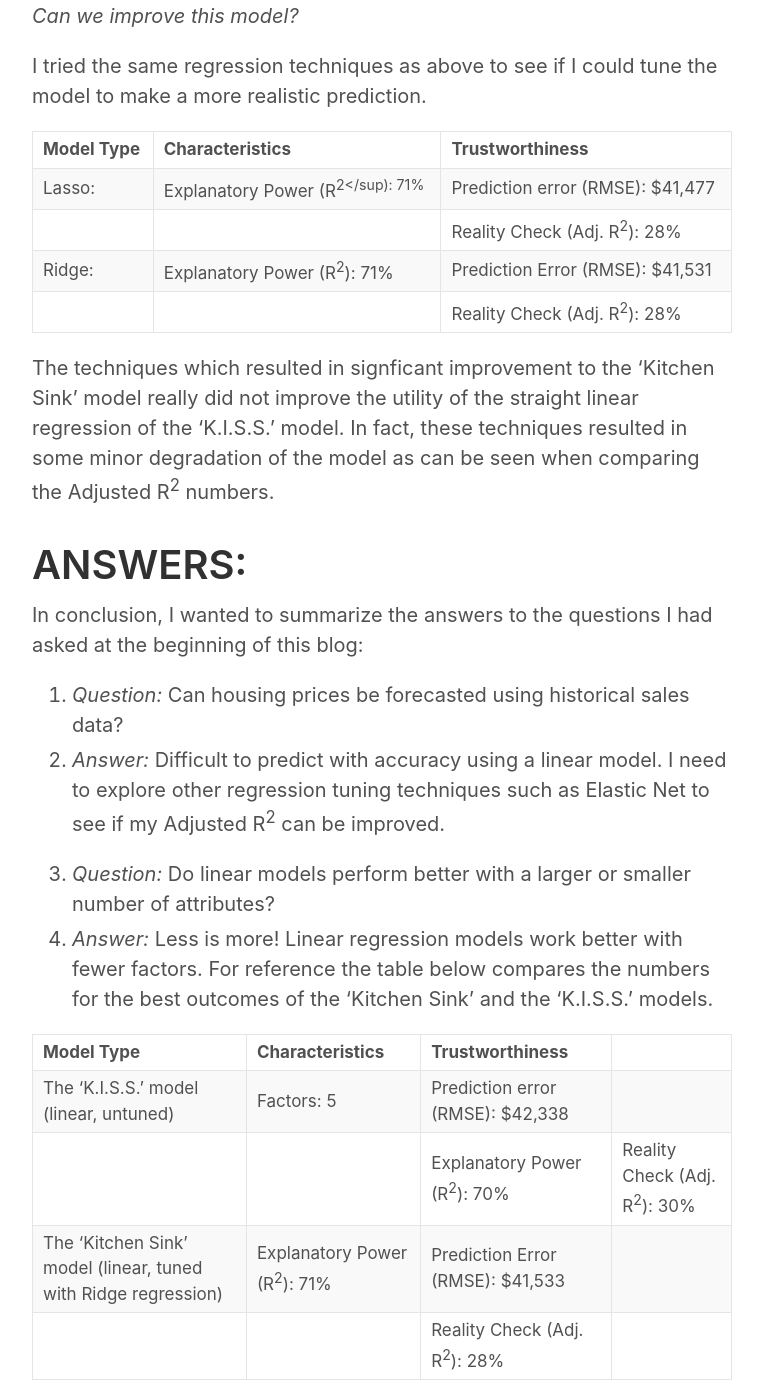
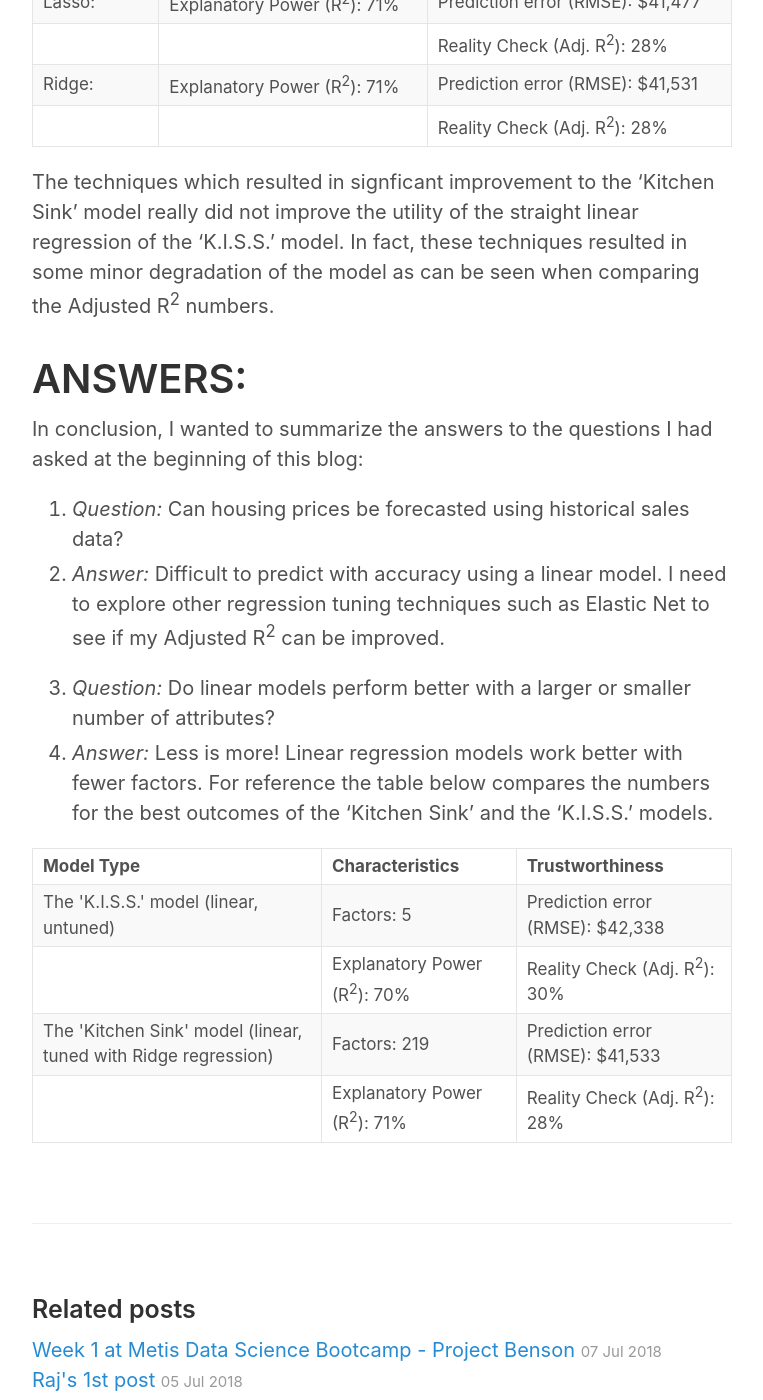
Before and after one commit to questiegit/questiegit.github.io, a Jekyll site: the page built from _posts/2018-07-21-LutherBlog.md, in a window 1280 px wide and 1400 px high, scrolled down 3275 px. Shown: the whole window, without its empty margins (258-1021 px from the left). Built offline with Jekyll 4.4.1, drawn with Linux system fonts in a browser that asks for light colours; some of the changed text lies outside the part shown.

Commit message:
Project Luther: Attempt 25 - HTML Tables

```diff
--- a/_posts/2018-07-21-LutherBlog.md
+++ b/_posts/2018-07-21-LutherBlog.md
@@ -57,12 +51,37 @@ attributes, its predictions will be significantly off!
 
 I tried a couple of different regression techniques to see if I could tune the model to make a more realistic prediction.
 
-Model Type | Characteristics | Trustworthiness
------------|-----------------|----------------
-Lasso: | Explanatory Power (R<sup>2</sup>): 91% | Prediction error (RMSE): $22,926
- | | Reality Check (Adj. R<sup>2</sup>): -87.7%
-Ridge: | Explanatory Power (R<sup>2</sup>): 71% | Prediction Error (RMSE): $41,533
- | | Reality Check (Adj. R<sup>2</sup>): 28%
+<table>
+  <thead>
+    <tr>
+      <th>Model Type</th>
+      <th>Characteristics</th>
+      <th>Trustworthiness</th>
+    </tr>
+  </thead>
+  <tbody>
+    <tr>
+      <td>Lasso: </td>
+      <td>Explanatory Power (R<sup>2</sup>): 91%</td>
+      <td>Prediction error (RMSE): $22,926</td>
+    </tr>
+    <tr>
+      <td></td>
+      <td></td>
+      <td>Reality Check (Adj. R<sup>2</sup>): -87.7%</td>
+    </tr>
+    <tr>
+      <td>Ridge: </td>
+      <td>Explanatory Power (R<sup>2</sup>): 71%</td>
+      <td>Prediction error (RMSE): $41,533</td>
+    </tr>
+    <tr>
+      <td></td>
+      <td></td>
+      <td>Reality Check (Adj. R<sup>2</sup>): 28%</td>
+    </tr>
+  </tbody>
+</table>
 
 To summarize the above, Lasso did not buy me anything since the Adjusted R<sup>2</sup> was still negative.  However, although Ridge had a comparaitively lower explanatory power and higher
 prediction error, it is a more useful model since it's Adjusted R<sup>2</sup> is positive!
@@ -83,10 +102,27 @@ various attributes with sales price.  I chose the factors to the left of the lef
 
 # RESULTS: The K.I.S.S. model
 
-Model Type | Characteristics | Trustworthiness
------------|-----------------|----------------
-The 'K.I.S.S.' model | Factors: 5 | Prediction error (RMSE): $42,338
- | | Explanatory Power (R<sup>2</sup>): 70% | Reality Check (Adj. R<sup>2</sup>): 30%
+<table>
+  <thead>
+    <tr>
+      <th>Model Type</th>
+      <th>Characteristics</th>
+      <th>Trustworthiness</th>
+    </tr>
+  </thead>
+  <tbody>
+    <tr>
+      <td>The 'K.I.S.S.' model</td>
+      <td>Factors: 5</td>
+      <td>Prediction error (RMSE): $42,338</td>
+    </tr>
+    <tr>
+      <td></td>
+      <td>Explanatory Power (R<sup>2</sup>): 70%</td>
+      <td>Reality Check (Adj. R<sup>2</sup>): 30%</td>
+    </tr>
+  </tbody>
+</table>
 
 The K.I.S.S. regression model, with just 5 factors, can explain 70% of the price variance in the training data, can predict pricing with a margin of error of approx. $40,000, and the
 predictions are relatively useful when used for predicting suing a previously unseen data set!
@@ -95,12 +131,37 @@ predictions are relatively useful when used for predicting suing a previously un
 
 I tried the same regression techniques as above to see if I could tune the model to make a more realistic prediction.
 
-Model Type | Characteristics | Trustworthiness
------------|-----------------|----------------
-Lasso: | Explanatory Power (R<sup>2</sup): 71% | Prediction error (RMSE): $41,477
- | | Reality Check (Adj. R<sup>2</sup>): 28%
-Ridge: | Explanatory Power (R<sup>2</sup>): 71% | Prediction Error (RMSE): $41,531
- | | Reality Check (Adj. R<sup>2</sup>): 28%
+<table>
+  <thead>
+    <tr>
+      <th>Model Type</th>
+      <th>Characteristics</th>
+      <th>Trustworthiness</th>
+    </tr>
+  </thead>
+  <tbody>
+    <tr>
+      <td>Lasso: </td>
+      <td>Explanatory Power (R<sup>2</sup>): 71%</td>
+      <td>Prediction error (RMSE): $41,477</td>
+    </tr>
+    <tr>
+      <td></td>
+      <td></td>
+      <td>Reality Check (Adj. R<sup>2</sup>): 28%</td>
+    </tr>
+    <tr>
+      <td>Ridge: </td>
+      <td>Explanatory Power (R<sup>2</sup>): 71%</td>
+      <td>Prediction error (RMSE): $41,531</td>
+    </tr>
+    <tr>
+      <td></td>
+      <td></td>
+      <td>Reality Check (Adj. R<sup>2</sup>): 28%</td>
+    </tr>
+  </tbody>
+</table>
 
 The techniques which resulted in signficant improvement to the 'Kitchen Sink' model really did not improve the utility of the straight linear regression of the 'K.I.S.S.' model.  In fact,
 these techniques resulted in some minor degradation of the model as can be seen when comparing the Adjusted R<sup>2</sup> numbers.
@@ -117,9 +178,34 @@ improved.
 4. *Answer:* Less is more!  Linear regression models work better with fewer factors.  For reference the table below compares the numbers for the best outcomes of the 'Kitchen Sink' and the
 'K.I.S.S.' models.
 
-Model Type | Characteristics | Trustworthiness
------------|-----------------|----------------
-The 'K.I.S.S.' model (linear, untuned) | Factors: 5 | Prediction error (RMSE): $42,338
- | | Explanatory Power (R<sup>2</sup>): 70% | Reality Check (Adj. R<sup>2</sup>): 30%
-The 'Kitchen Sink' model (linear, tuned with Ridge regression) | Explanatory Power (R<sup>2</sup>): 71% | Prediction Error (RMSE): $41,533
- | | Reality Check (Adj. R<sup>2</sup>): 28%
+<table>
+  <thead>
+    <tr>
+      <th>Model Type</th>
+      <th>Characteristics</th>
+      <th>Trustworthiness</th>
+    </tr>
+  </thead>
+  <tbody>
+    <tr>
+      <td>The 'K.I.S.S.' model (linear, untuned)</td>
+      <td>Factors: 5</td>
+      <td>Prediction error (RMSE): $42,338</td>
+    </tr>
+    <tr>
+      <td></td>
+      <td>Explanatory Power (R<sup>2</sup>): 70%</td>
+      <td>Reality Check (Adj. R<sup>2</sup>): 30%</td>
+    </tr>
+    <tr>
+      <td>The 'Kitchen Sink' model (linear, tuned with Ridge regression)</td>
+      <td>Factors: 219</td>
+      <td>Prediction error (RMSE): $41,533</td>
+    </tr>
+    <tr>
+      <td></td>
+      <td>Explanatory Power (R<sup>2</sup>): 71%</td>
+      <td>Reality Check (Adj. R<sup>2</sup>): 28%</td>
+    </tr>
+  </tbody>
+</table>
```
Also changed, not shown: other parts of _posts/2018-07-21-LutherBlog.md (+0 -6 lines).
